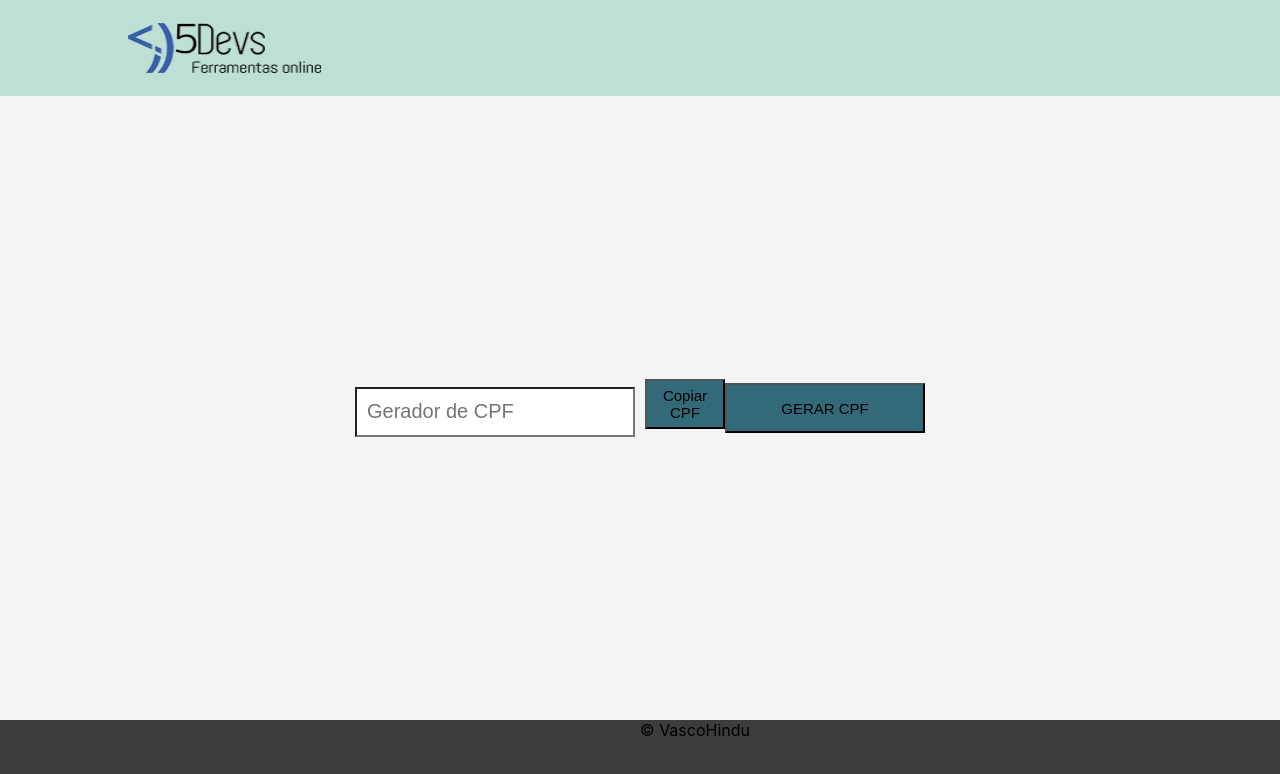
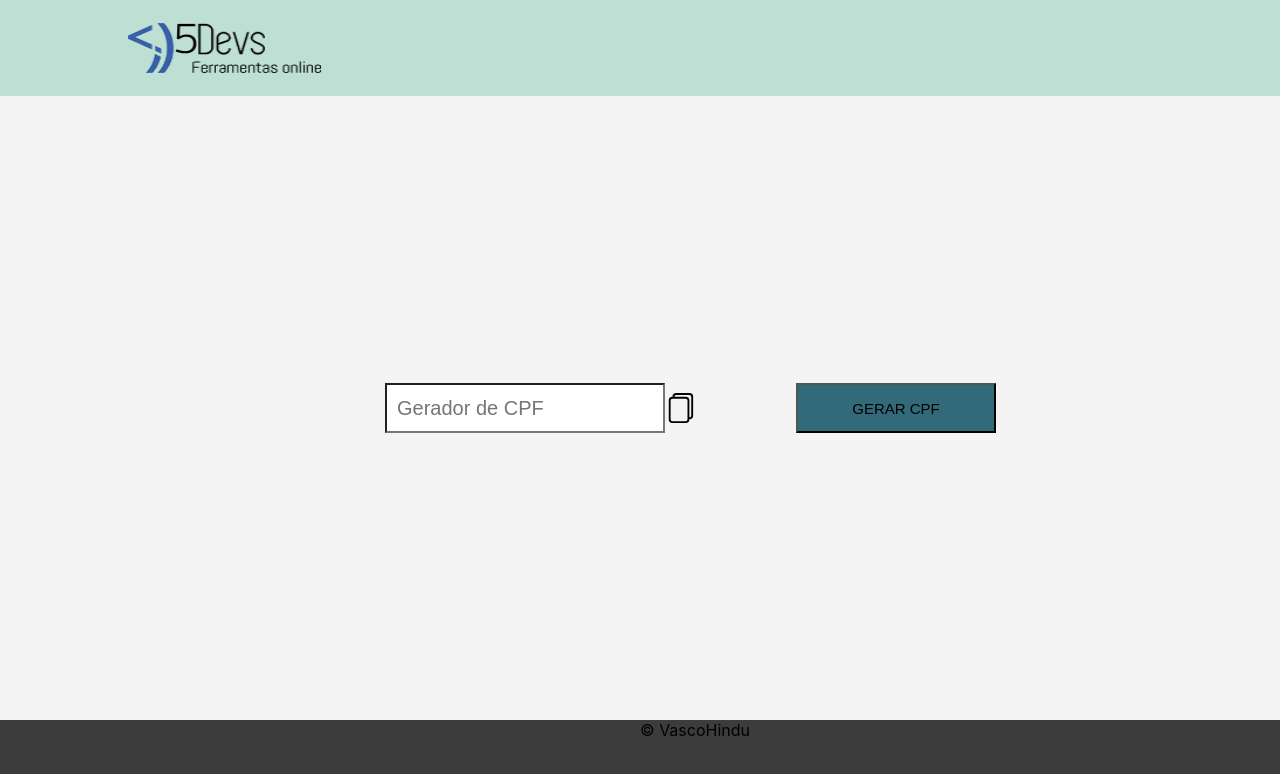
Before and after one commit to Jrmaiworm/docgenerator, a Next.js app: page / in a window 1280 px wide. Shown: the top 774 px of the page. Built offline with nearby package versions, Linux system fonts and the light colour scheme.

Commit message:
feat:add-icons

```diff
--- a/package.json
+++ b/package.json
@@ -9,8 +9,12 @@
     "lint": "next lint"
   },
   "dependencies": {
+    "@material-ui/core": "^4.12.4",
+    "@material-ui/icons": "^4.11.3",
     "gerador-validador-cpf": "^5.0.2",
+    "install": "^0.13.0",
     "next": "12.3.1",
+    "npm": "^8.19.2",
     "react": "^18.2.0",
     "react-dom": "^18.2.0",
     "react-icons": "^4.4.0",
--- a/pages/index.js
+++ b/pages/index.js
@@ -5,6 +5,7 @@ import { Col , Card, Row, CardFooter,Text, Input, Button } from 'reactstrap'
 import styles from '../styles/Home.module.css'
 import logo from "../src/assets/logo5devs.png"
 import { generate } from 'gerador-validador-cpf'
+import { BsFiles } from "react-icons/bs";
 
 export default function Home() {
 
@@ -34,9 +35,10 @@ function copiarTexto() {
    <Row style={{backgroundColor:'#bedfd4', width:'90vw', height: '12vh', display:'flex', alignItems:'center', marginLeft:'10vw'}} ><Image  width={200} height={50} alt='logo' src={logo}/></Row>
    <Row style={{display:'flex', backgroundColor:'#f5f5f5', width:'100vw', height: '78vh'}} >
     <Row style={{display:'flex',justifyContent:'center',alignItems:'center', backgroundColor:'#f4f4f4', width:'100vw'}}>
-    <Card >
-    <Input id='texto-usuario' style={{backgroundColor:'#fff', width:'280px', height:'50px', fontSize:'20px', marginRight:'10px', paddingLeft:'10px' ,color:'black'}} placeholder='Gerador de CPF' value={cpf}  />
-    <Button style={{backgroundColor:'#336a7a', width:'80px', height:'50px', fontSize:'15px'}} onClick={copiarTexto} >Copiar CPF</Button>
+    <Card  style={{display:'flex',justifyContent:'center',alignItems:'center', width:'40vw'}} >
+    <Input  id='texto-usuario' style={{backgroundColor:'#fff', width:'280px', height:'50px', fontSize:'20px',  paddingLeft:'10px' ,color:'black'}} placeholder='Gerador de CPF' value={cpf} ></Input>
+    <BsFiles style={{ width:'30px', height:'30px', fontSize:'15px', color:'#000', borderColor:'#f5f5f5'}} onClick={copiarTexto} ></BsFiles>
+
     </Card>
     <Button style={{backgroundColor:'#336a7a', width:'200px', height:'50px', fontSize:'15px'}} onClick={gerarcpf} >GERAR CPF</Button>
     </Row>
```
Also changed, not shown: 1 other file (tests, documents, lock files or other folders).
